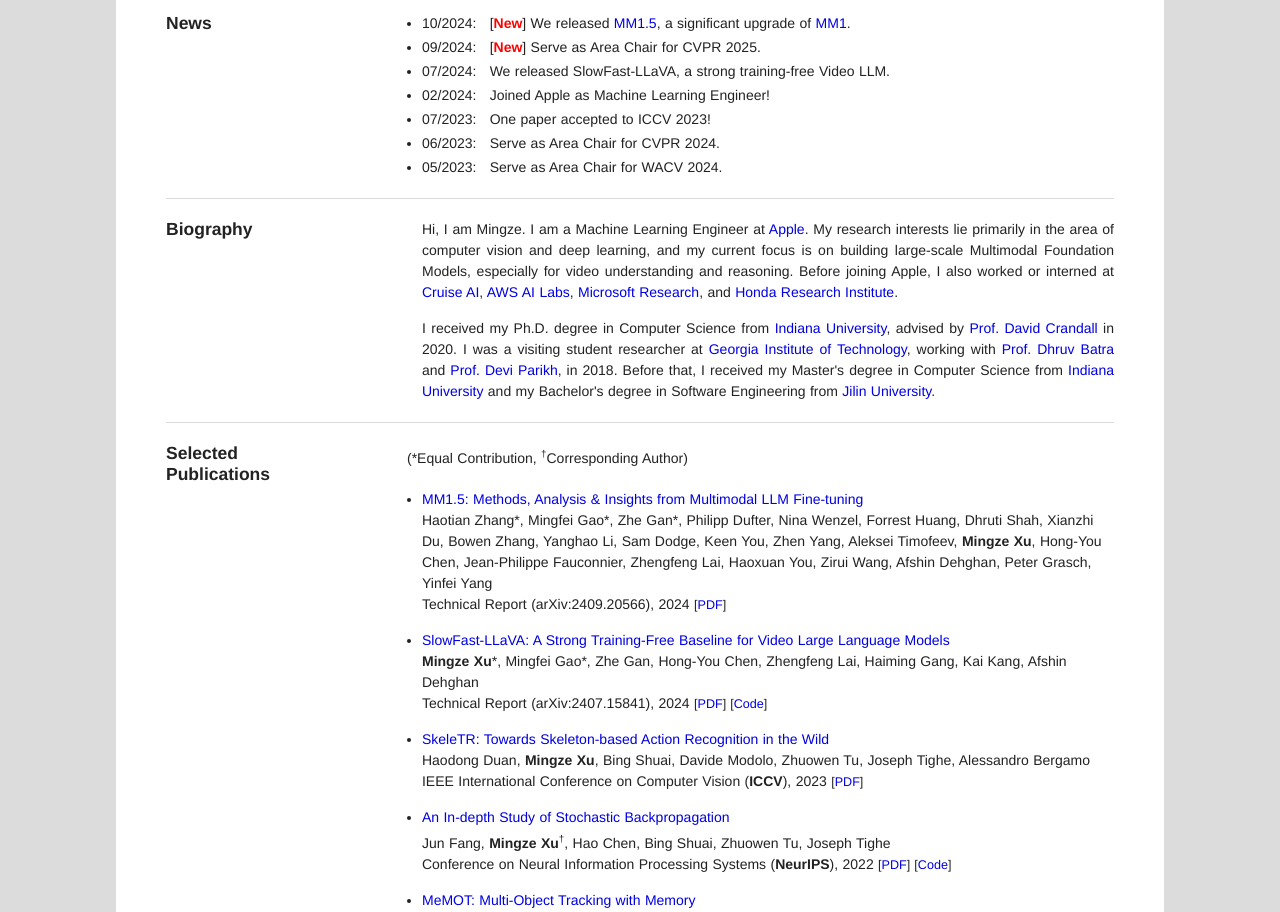
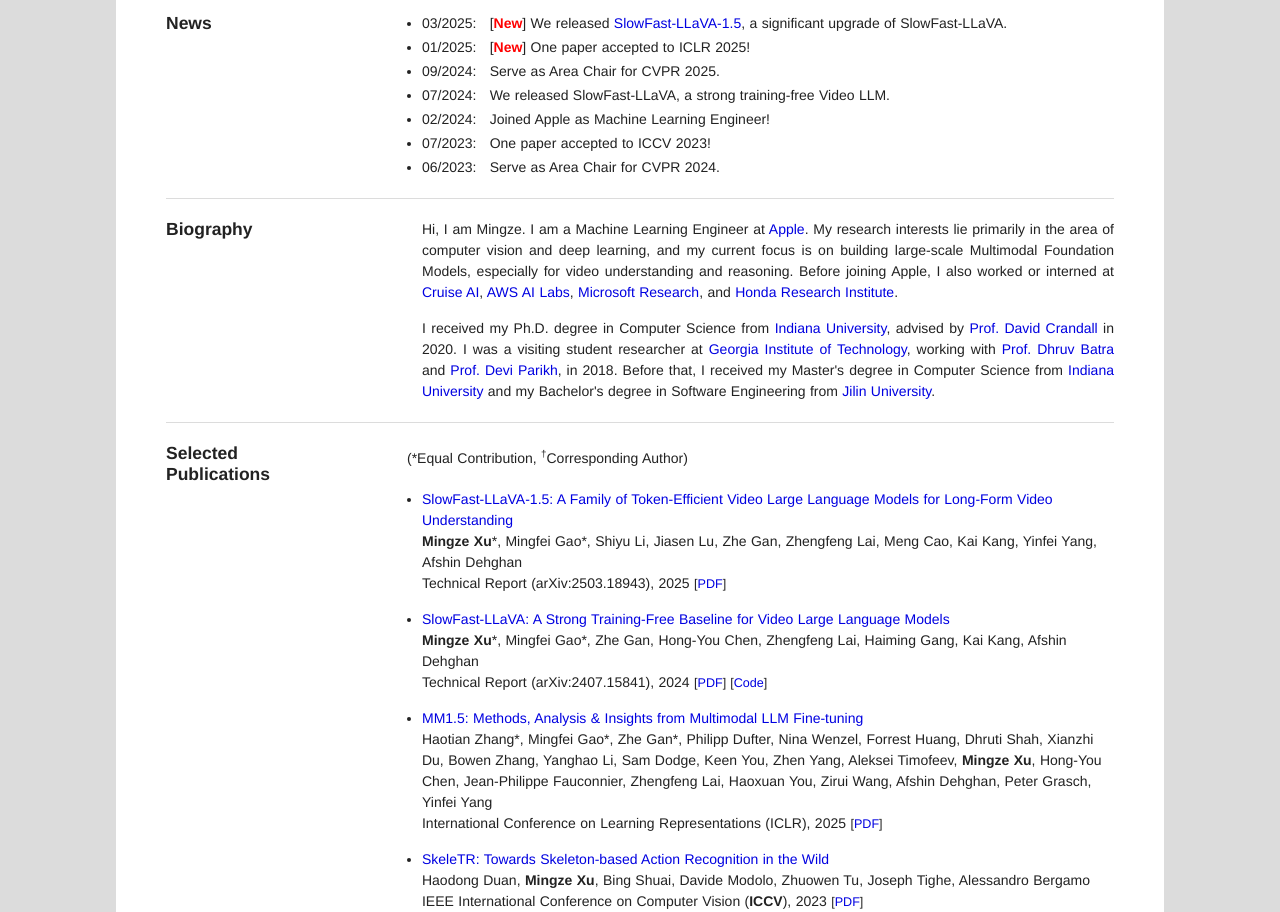
Before and after one commit to xumingze0308/xumingze0308.github.io, a plain HTML site: page index.html in a window 1280 px wide. Shown: the part 320-1232 px from the top of the page. Drawn offline with Linux system fonts and the light colour scheme.

Commit message:
Update index.html

```diff
--- a/index.html
+++ b/index.html
@@ -104,11 +104,13 @@ The full path to this file is /u/mx6/html-pub/index.html<br>
 
                 <div class="sectionContent">
                     <ul>
-                        <li style="margin-bottom:-12px"><p>10/2024: &nbsp;
+                        <li style="margin-bottom:-12px"><p>03/2025: &nbsp;
                         [<font color="red"><strong>New</strong></font>]
-                        We released <a href="https://arxiv.org/pdf/2409.20566">MM1.5</a>, a significant upgrade of <a href="https://arxiv.org/pdf/2403.09611">MM1</a>.</li></p>
+                        We released <a href="https://arxiv.org/pdf/2503.18943">SlowFast-LLaVA-1.5</a>, a significant upgrade of SlowFast-LLaVA.</li></p>
+                        <li style="margin-bottom:-12px"><p>01/2025: &nbsp;
+                        [<font color="red"><strong>New</strong></font>]
+                        One paper accepted to ICLR 2025!</li></p>
                         <li style="margin-bottom:-12px"><p>09/2024: &nbsp;
-                        [<font color="red"><strong>New</strong></font>]
                         Serve as Area Chair for CVPR 2025.</li></p>
                         <li style="margin-bottom:-12px"><p>07/2024: &nbsp;
                         We released SlowFast-LLaVA, a strong training-free Video LLM.</li></p>
@@ -117,11 +119,11 @@ The full path to this file is /u/mx6/html-pub/index.html<br>
                         Joined Apple as Machine Learning Engineer!</li></p>
                         <li style="margin-bottom:-12px"><p>07/2023: &nbsp;
                         One paper accepted to ICCV 2023!</li></p>
-                        <li style="margin-bottom:-12px"><p>06/2023: &nbsp;
+                        <li style="margin-bottom:20px"><p>06/2023: &nbsp;
                         <!-- [<font color="red"><strong>New</strong></font>] -->
                         Serve as Area Chair for CVPR 2024.</li></p>
-                        <li style="margin-bottom:20px"><p>05/2023: &nbsp;
-                        Serve as Area Chair for WACV 2024.</li></p>
+                        <!-- <li style="margin-bottom:20px"><p>05/2023: &nbsp; -->
+                        <!-- Serve as Area Chair for WACV 2024.</li></p>       -->
                         <!-- <li style="margin-bottom:-12px"><p>11/2022: &nbsp;                             -->
                         <!-- After a wonderful time at Amazon, I joined Cruise and worked on AV perception. -->
                         <!-- <li style="margin-bottom:-12px"><p>09/2022: &nbsp;                             -->
@@ -227,13 +229,11 @@ The full path to this file is /u/mx6/html-pub/index.html<br>
                 <div class="sectionContent">
                     <ul>
                         <li style="margin-bottom:10px">
-                            <p><a href="https://arxiv.org/pdf/2409.20566">MM1.5: Methods, Analysis &amp; Insights from Multimodal LLM Fine-tuning</a><br>
-                            Haotian Zhang*, Mingfei Gao*, Zhe Gan*, Philipp Dufter, Nina Wenzel, Forrest Huang, Dhruti Shah, Xianzhi Du, Bowen Zhang, Yanghao Li,
-                            Sam Dodge, Keen You, Zhen Yang, Aleksei Timofeev, <strong>Mingze Xu</strong>, Hong-You Chen, Jean-Philippe Fauconnier,
-                            Zhengfeng Lai, Haoxuan You, Zirui Wang, Afshin Dehghan, Peter Grasch, Yinfei Yang<br>
-                            Technical Report (arXiv:2409.20566), 2024
+                            <p><a href="https://arxiv.org/pdf/2503.18943">SlowFast-LLaVA-1.5: A Family of Token-Efficient Video Large Language Models for Long-Form Video Understanding</strong></a></br>
+                            <strong>Mingze Xu</strong>*, Mingfei Gao*, Shiyu Li, Jiasen Lu, Zhe Gan, Zhengfeng Lai, Meng Cao, Kai Kang, Yinfei Yang, Afshin Dehghan</br>
+                            Technical Report (arXiv:2503.18943), 2025
                             <plink>
-                            [<a href="https://arxiv.org/pdf/2409.20566">PDF</a>]
+                            [<a href="https://arxiv.org/pdf/2503.18943">PDF</a>]
                             </plink>
                         </li>
 
@@ -244,6 +244,17 @@ The full path to this file is /u/mx6/html-pub/index.html<br>
                             <plink>
                             [<a href="https://arxiv.org/pdf/2407.15841">PDF</a>]
                             [<a href="https://github.com/apple/ml-slowfast-llava">Code</a>]
+                            </plink>
+                        </li>
+
+                        <li style="margin-bottom:10px">
+                            <p><a href="https://arxiv.org/pdf/2409.20566">MM1.5: Methods, Analysis &amp; Insights from Multimodal LLM Fine-tuning</a><br>
+                            Haotian Zhang*, Mingfei Gao*, Zhe Gan*, Philipp Dufter, Nina Wenzel, Forrest Huang, Dhruti Shah, Xianzhi Du, Bowen Zhang, Yanghao Li,
+                            Sam Dodge, Keen You, Zhen Yang, Aleksei Timofeev, <strong>Mingze Xu</strong>, Hong-You Chen, Jean-Philippe Fauconnier,
+                            Zhengfeng Lai, Haoxuan You, Zirui Wang, Afshin Dehghan, Peter Grasch, Yinfei Yang<br>
+                            International Conference on Learning Representations (ICLR), 2025
+                            <plink>
+                            [<a href="https://arxiv.org/pdf/2409.20566">PDF</a>]
                             </plink>
                         </li>
 
@@ -507,7 +518,7 @@ The full path to this file is /u/mx6/html-pub/index.html<br>
 
     </div>
     <div align="right">
-        <p><i>Last update: 10/01/2024 &nbsp;&nbsp;&nbsp;</i></p>
+        <p><i>Last update: 03/24/2025 &nbsp;&nbsp;&nbsp;</i></p>
     </div>
 </div>
 
```
